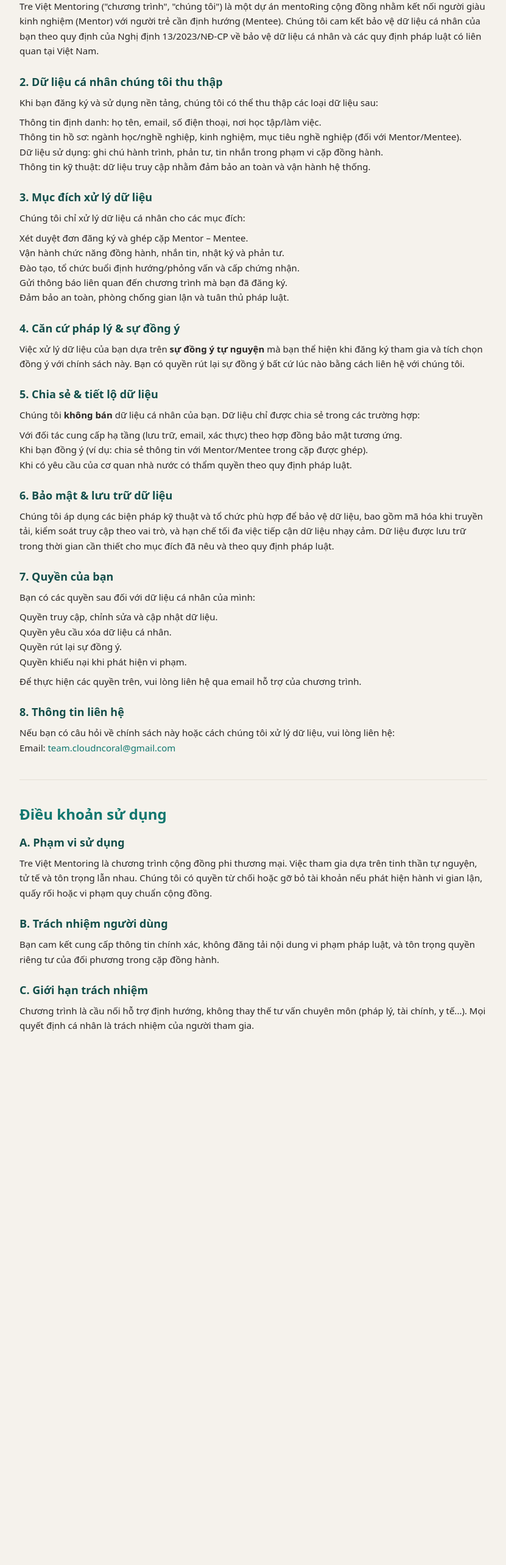
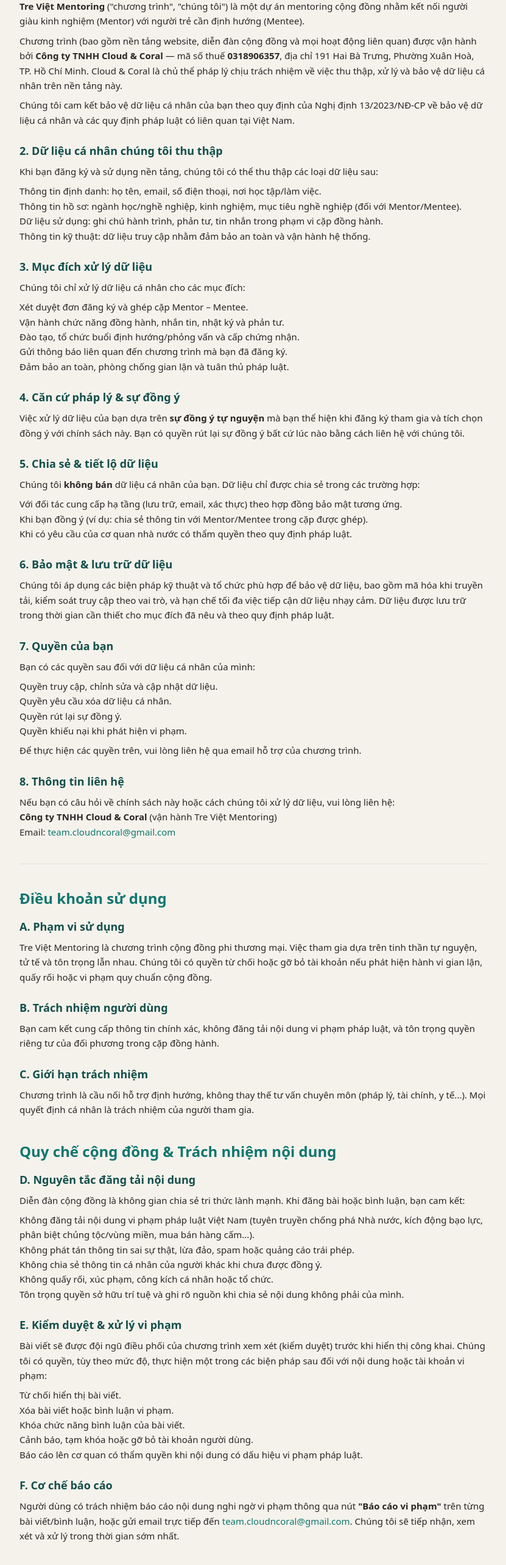
Before and after one commit to Yumi-tran-app/mentor-platform, a Next.js app: page /privacy in a window 1280 px wide. Shown: the part 222-2788 px from the top of the page at 61% size, without its empty margins (224-1055 px from the left). Before the commit the page ends 1988 px from the top, so only its background shows below. Built offline with nearby package versions, Linux system fonts and the light colour scheme.

Commit message:
Pháp lý: chủ thể Cloud & Coral + Quy chế cộng đồng + nút báo cáo vi phạm

```diff
--- /dev/null
+++ b/src/app/api/community/reports/route.ts
@@ -0,0 +1,82 @@
+import { NextResponse } from "next/server";
+import { z } from "zod";
+import { prisma } from "@/lib/prisma";
+import { getOrCreateCurrentUser, requireStaff } from "@/lib/auth";
+import { withErrorHandling } from "@/lib/api-helpers";
+
+const ReportSchema = z.object({
+  postId: z.string().uuid().optional(),
+  commentId: z.string().uuid().optional(),
+  reason: z.string().min(1),
+}).refine((d) => d.postId || d.commentId, {
+  message: "Cần postId hoặc commentId",
+});
+
+/**
+ * POST /api/community/reports
+ * Người dùng báo cáo nội dung vi phạm (bài viết hoặc bình luận).
+ */
+export const POST = withErrorHandling(async (req: Request) => {
+  const user = await getOrCreateCurrentUser();
+  if (!user) return NextResponse.json({ error: "Unauthorized" }, { status: 401 });
+
+  const body = await req.json();
+  const { postId, commentId, reason } = ReportSchema.parse(body);
+
+  const report = await prisma.communityReport.create({
+    data: {
+      postId: postId ?? null,
+      commentId: commentId ?? null,
+      reportedByUserId: user.id,
+      reason,
+      status: "open",
+    },
+  });
+
+  return NextResponse.json({ report }, { status: 201 });
+});
+
+/**
+ * GET /api/community/reports?status=open
+ * (staff) Danh sách báo cáo để xử lý.
+ */
+export const GET = withErrorHandling(async (req: Request) => {
+  await requireStaff();
+
+  const url = new URL(req.url);
+  const status = url.searchParams.get("status") ?? "open";
+
+  const reports = await prisma.communityReport.findMany({
+    where: { status },
+    orderBy: { createdAt: "asc" },
+    include: {
+      reportedBy: { select: { fullName: true } },
+      post: { select: { id: true, content: true, authorUserId: true } },
+      comment: { select: { id: true, content: true, postId: true, authorUserId: true } },
+    },
+  });
+
+  return NextResponse.json({ reports });
+});
+
+/**
+ * PATCH /api/community/reports
+ * (staff) Cập nhật trạng thái báo cáo (resolved).
+ */
+const ResolveSchema = z.object({
+  id: z.string().uuid(),
+  status: z.enum(["open", "resolved"]),
+});
+
+export const PATCH = withErrorHandling(async (req: Request) => {
+  await requireStaff();
+  const body = await req.json();
+  const { id, status } = ResolveSchema.parse(body);
+
+  await prisma.communityReport.update({
+    where: { id },
+    data: { status },
+  });
+
+  return NextResponse.json({ ok: true });
+});
--- a/src/app/community/page.tsx
+++ b/src/app/community/page.tsx
@@ -58,6 +58,8 @@
   const [comments, setComments] = useState<Record<string, Comment[]>>({});
   const [commentDraft, setCommentDraft] = useState<Record<string, string>>({});
   const [openPostId, setOpenPostId] = useState<string | null>(null);
+  // Báo cáo
+  const [reportNotice, setReportNotice] = useState<string | null>(null);
 
   const load = useCallback(async () => {
     try {
@@ -137,11 +139,41 @@
     await loadComments(postId);
   }
 
+  async function reportPost(postId: string) {
+    const reason = window.prompt("Lý do báo cáo bài viết này:");
+    if (!reason || !reason.trim()) return;
+    await fetch("/api/community/reports", {
+      method: "POST",
+      headers: { "Content-Type": "application/json" },
+      body: JSON.stringify({ postId, reason: reason.trim() }),
+    });
+    setReportNotice("Đã gửi báo cáo. Cảm ơn bạn!");
+    setTimeout(() => setReportNotice(null), 4000);
+  }
+
+  async function reportComment(commentId: string) {
+    const reason = window.prompt("Lý do báo cáo bình luận này:");
+    if (!reason || !reason.trim()) return;
+    await fetch("/api/community/reports", {
+      method: "POST",
+      headers: { "Content-Type": "application/json" },
+      body: JSON.stringify({ commentId, reason: reason.trim() }),
+    });
+    setReportNotice("Đã gửi báo cáo. Cảm ơn bạn!");
+    setTimeout(() => setReportNotice(null), 4000);
+  }
+
   return (
     <AppShell title="Cộng đồng">
       <h1 className="text-2xl font-bold mb-6" style={{ color: "#0F766E" }}>
         Cộng đồng
       </h1>
+
+      {reportNotice && (
+        <p className="text-sm mb-4 px-4 py-2 rounded-lg" style={{ background: "#E4F4F1", color: "#15803D" }}>
+          {reportNotice}
+        </p>
+      )}
 
       {/* Form đăng bài */}
       <Card className="mb-8">
@@ -337,6 +369,13 @@
                   >
                     💬 Bình luận ({p._count?.comments ?? 0})
                   </button>
+                  <button
+                    onClick={() => reportPost(p.id)}
+                    className="text-xs font-semibold"
+                    style={{ color: "#94A3B8" }}
+                  >
+                    🚩 Báo cáo
+                  </button>
                   {staff && (
                     <div className="flex gap-2">
                       <button
@@ -381,6 +420,13 @@
                               {c.author.fullName}
                             </p>
                             <p>{c.content}</p>
+                            <button
+                              onClick={() => reportComment(c.id)}
+                              className="text-[10px] font-semibold mt-1"
+                              style={{ color: "#94A3B8" }}
+                            >
+                              🚩 Báo cáo
+                            </button>
                           </div>
                         </div>
                       ))
--- a/src/app/privacy/page.tsx
+++ b/src/app/privacy/page.tsx
@@ -22,10 +22,18 @@
           Cập nhật lần cuối: Tháng 9/2026 · Tre Việt Mentoring
         </p>
 
-        <Section title="1. Giới thiệu">
+        <Section title="1. Giới thiệu & chủ thể vận hành">
           <p>
-            Tre Việt Mentoring (&quot;chương trình&quot;, &quot;chúng tôi&quot;) là một dự án mentoRing cộng đồng
+            <b>Tre Việt Mentoring</b> (&quot;chương trình&quot;, &quot;chúng tôi&quot;) là một dự án mentoring cộng đồng
             nhằm kết nối người giàu kinh nghiệm (Mentor) với người trẻ cần định hướng (Mentee).
+          </p>
+          <p>
+            Chương trình (bao gồm nền tảng website, diễn đàn cộng đồng và mọi hoạt động liên quan) được
+            vận hành bởi <b>Công ty TNHH Cloud &amp; Coral</b> — mã số thuế <b>0318906357</b>, địa chỉ 191 Hai Bà Trưng,
+            Phường Xuân Hoà, TP. Hồ Chí Minh. Cloud &amp; Coral là chủ thể pháp lý chịu trách nhiệm về việc thu thập,
+            xử lý và bảo vệ dữ liệu cá nhân trên nền tảng này.
+          </p>
+          <p>
             Chúng tôi cam kết bảo vệ dữ liệu cá nhân của bạn theo quy định của Nghị định 13/2023/NĐ-CP
             về bảo vệ dữ liệu cá nhân và các quy định pháp luật có liên quan tại Việt Nam.
           </p>
@@ -96,6 +104,8 @@
           <p>
             Nếu bạn có câu hỏi về chính sách này hoặc cách chúng tôi xử lý dữ liệu, vui lòng liên hệ:
             <br />
+            <b>Công ty TNHH Cloud &amp; Coral</b> (vận hành Tre Việt Mentoring)
+            <br />
             Email: <a href="mailto:team.cloudncoral@gmail.com" style={{ color: "#0F766E" }}>team.cloudncoral@gmail.com</a>
           </p>
         </Section>
@@ -124,6 +134,42 @@
             y tế...). Mọi quyết định cá nhân là trách nhiệm của người tham gia.
           </p>
         </Section>
+
+        <h2 className="text-2xl font-bold mt-10 mb-4" style={{ color: "#0F766E" }}>
+          Quy chế cộng đồng & Trách nhiệm nội dung
+        </h2>
+        <Section title="D. Nguyên tắc đăng tải nội dung">
+          <p>
+            Diễn đàn cộng đồng là không gian chia sẻ tri thức lành mạnh. Khi đăng bài hoặc bình luận, bạn cam kết:
+          </p>
+          <ul>
+            <li>Không đăng tải nội dung vi phạm pháp luật Việt Nam (tuyên truyền chống phá Nhà nước, kích động bạo lực, phân biệt chủng tộc/vùng miền, mua bán hàng cấm...).</li>
+            <li>Không phát tán thông tin sai sự thật, lừa đảo, spam hoặc quảng cáo trái phép.</li>
+            <li>Không chia sẻ thông tin cá nhân của người khác khi chưa được đồng ý.</li>
+            <li>Không quấy rối, xúc phạm, công kích cá nhân hoặc tổ chức.</li>
+            <li>Tôn trọng quyền sở hữu trí tuệ và ghi rõ nguồn khi chia sẻ nội dung không phải của mình.</li>
+          </ul>
+        </Section>
+        <Section title="E. Kiểm duyệt & xử lý vi phạm">
+          <p>
+            Bài viết sẽ được đội ngũ điều phối của chương trình xem xét (kiểm duyệt) trước khi hiển thị công khai.
+            Chúng tôi có quyền, tùy theo mức độ, thực hiện một trong các biện pháp sau đối với nội dung hoặc tài khoản vi phạm:
+          </p>
+          <ul>
+            <li>Từ chối hiển thị bài viết.</li>
+            <li>Xóa bài viết hoặc bình luận vi phạm.</li>
+            <li>Khóa chức năng bình luận của bài viết.</li>
+            <li>Cảnh báo, tạm khóa hoặc gỡ bỏ tài khoản người dùng.</li>
+            <li>Báo cáo lên cơ quan có thẩm quyền khi nội dung có dấu hiệu vi phạm pháp luật.</li>
+          </ul>
+        </Section>
+        <Section title="F. Cơ chế báo cáo">
+          <p>
+            Người dùng có trách nhiệm báo cáo nội dung nghi ngờ vi phạm thông qua nút <b>&quot;Báo cáo vi phạm&quot;</b> trên
+            từng bài viết/bình luận, hoặc gửi email trực tiếp đến <a href="mailto:team.cloudncoral@gmail.com" style={{ color: "#0F766E" }}>team.cloudncoral@gmail.com</a>.
+            Chúng tôi sẽ tiếp nhận, xem xét và xử lý trong thời gian sớm nhất.
+          </p>
+        </Section>
       </div>
     </div>
   );
```
Also changed, not shown: 1 other file (tests, documents, lock files or other folders).
